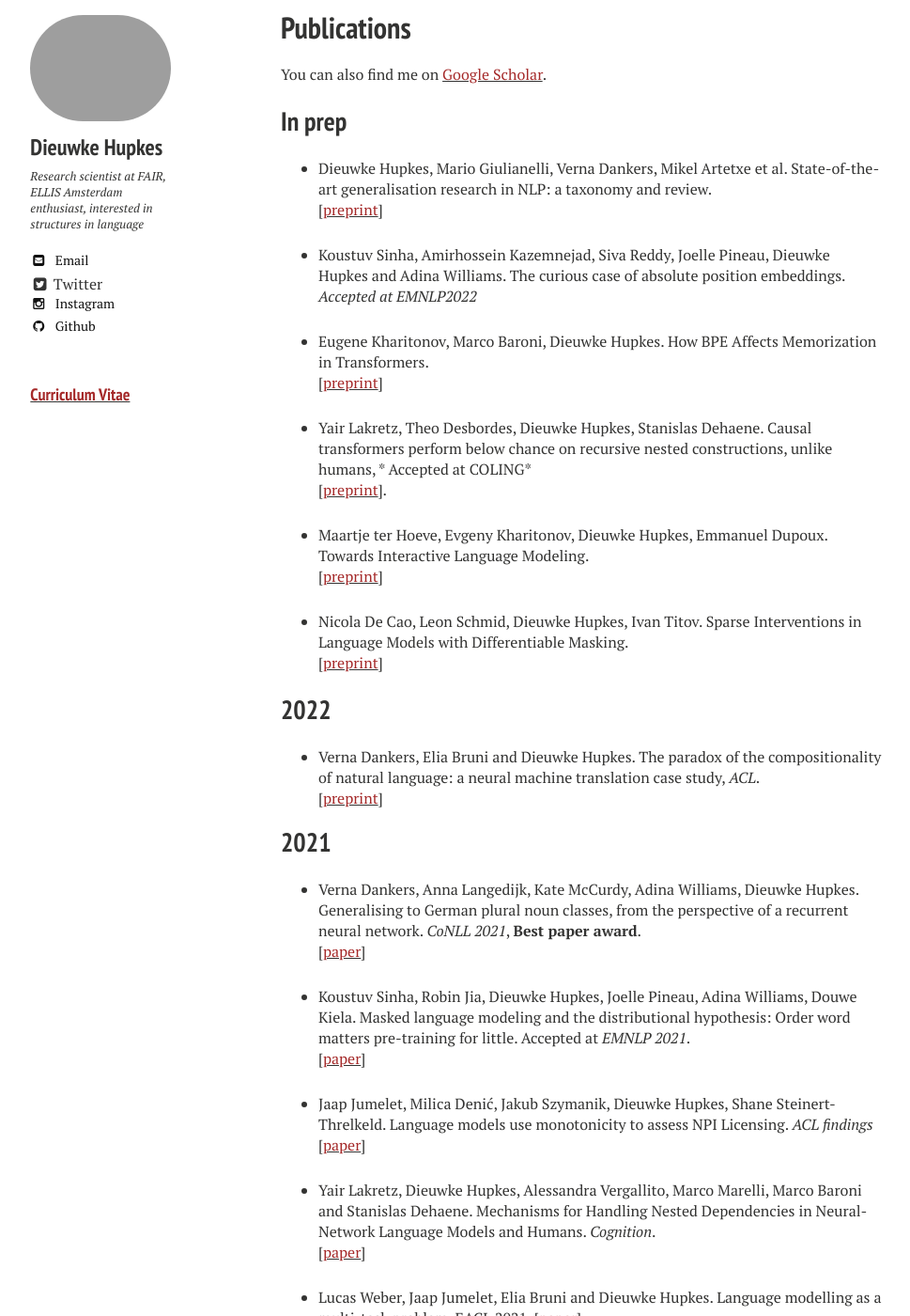
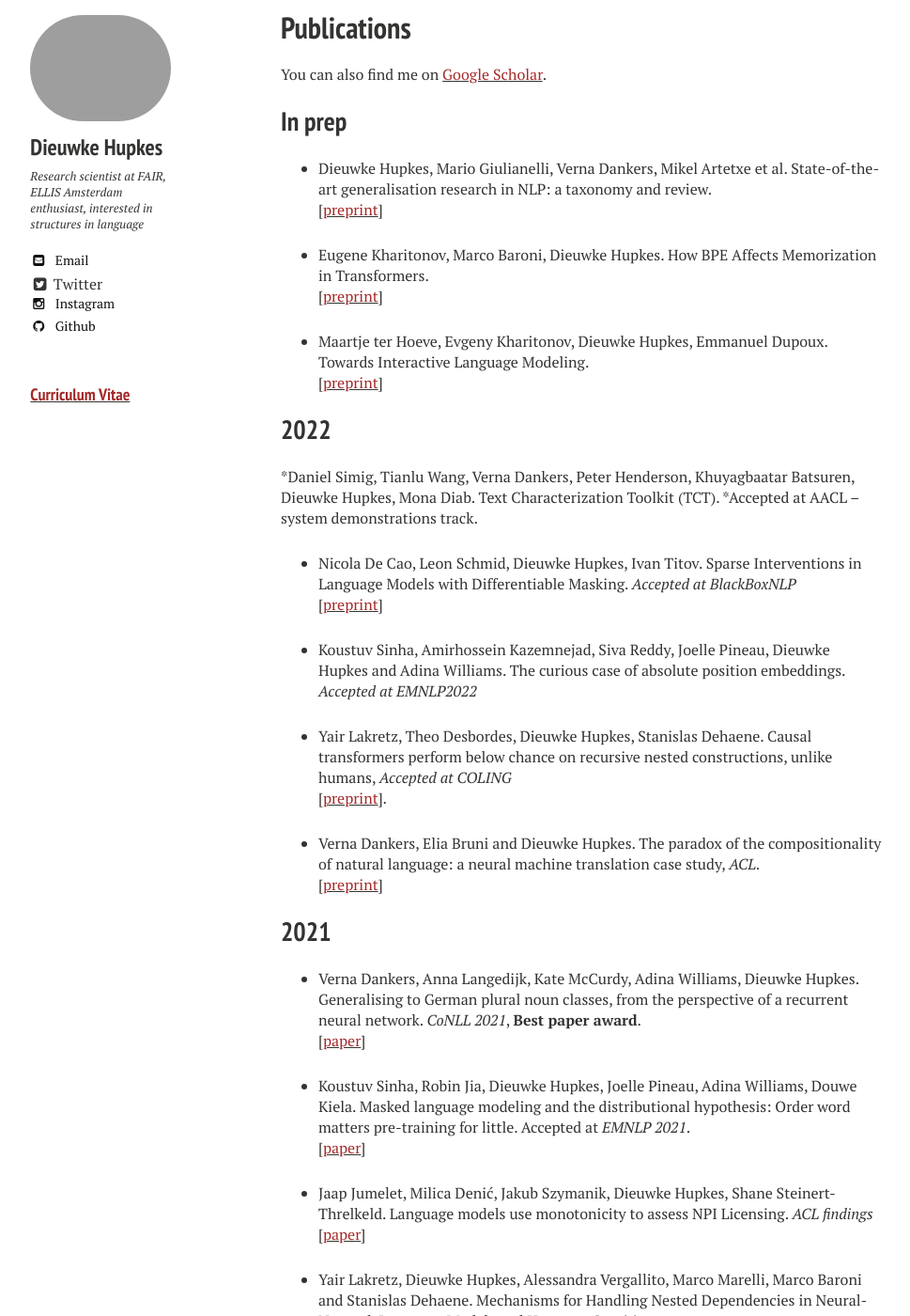
Before and after one commit to dieuwkehupkes/dieuwkehupkes.github.io, a Jekyll site: the page built from publications.md, in a window 1280 px wide and 1400 px high, scrolled down 1065 px. Shown: the whole window at 94% size, without its empty margins (21-990 px from the left). Built offline with Jekyll 4.4.1, drawn with Linux system fonts in a browser that asks for light colours; nearby versions of some CDN libraries.

Commit message:
Update publications

```diff
--- a/publications.md
+++ b/publications.md
@@ -17,22 +17,26 @@ You can also find me on <a href="https://scholar.google.com/citations?user=tAtSM
 * Dieuwke Hupkes, Mario Giulianelli, Verna Dankers, Mikel Artetxe et al. State-of-the-art generalisation research in NLP: a taxonomy and review. \\
 \[[<font color="brown">preprint</font>](https://arxiv.org/abs/2210.03050){:target="blank"}\]
 
-* Koustuv Sinha, Amirhossein Kazemnejad, Siva Reddy, Joelle Pineau, Dieuwke Hupkes and Adina Williams. The curious case of absolute position embeddings.
-*Accepted at EMNLP2022*
-
 * Eugene Kharitonov, Marco Baroni, Dieuwke Hupkes. How BPE Affects Memorization in Transformers.\\
 \[[<font color="brown">preprint</font>](https://arxiv.org/abs/2110.02782){:target="blank"}\]
-
-* Yair Lakretz, Theo Desbordes, Dieuwke Hupkes, Stanislas Dehaene. Causal transformers perform below chance on recursive nested constructions, unlike humans, * Accepted at COLING* \\
-\[[<font color="brown">preprint</font>](https://arxiv.org/abs/2110.07240){:target="blank"}\].
 
 * Maartje ter Hoeve, Evgeny Kharitonov, Dieuwke Hupkes, Emmanuel Dupoux. Towards Interactive Language Modeling. \\
 \[[<font color="brown">preprint</font>](https://arxiv.org/pdf/2112.11911){:target="blank"}\]
 
-* Nicola De Cao, Leon Schmid, Dieuwke Hupkes, Ivan Titov. Sparse Interventions in Language Models with Differentiable Masking. \\
+
+## 2022
+
+*Daniel Simig, Tianlu Wang, Verna Dankers, Peter Henderson, Khuyagbaatar Batsuren, Dieuwke Hupkes, Mona Diab. Text Characterization Toolkit (TCT). *Accepted at AACL -- system demonstrations track.
+
+* Nicola De Cao, Leon Schmid, Dieuwke Hupkes, Ivan Titov. Sparse Interventions in Language Models with Differentiable Masking. *Accepted at BlackBoxNLP* \\
 \[[<font color="brown">preprint</font>](https://arxiv.org/pdf/2112.06837){:target="blank"}\]
 
-## 2022
+* Koustuv Sinha, Amirhossein Kazemnejad, Siva Reddy, Joelle Pineau, Dieuwke Hupkes and Adina Williams. The curious case of absolute position embeddings.
+*Accepted at EMNLP2022*
+
+* Yair Lakretz, Theo Desbordes, Dieuwke Hupkes, Stanislas Dehaene. Causal transformers perform below chance on recursive nested constructions, unlike humans, *Accepted at COLING* \\
+\[[<font color="brown">preprint</font>](https://arxiv.org/abs/2110.07240){:target="blank"}\].
+
 * Verna Dankers, Elia Bruni and Dieuwke Hupkes. The paradox of the compositionality of natural language: a neural machine translation case study, *ACL*.\\
 \[[<font color="brown">preprint</font>](https://aclanthology.org/2022.acl-long.286/){:target="blank"}\]
 
```
